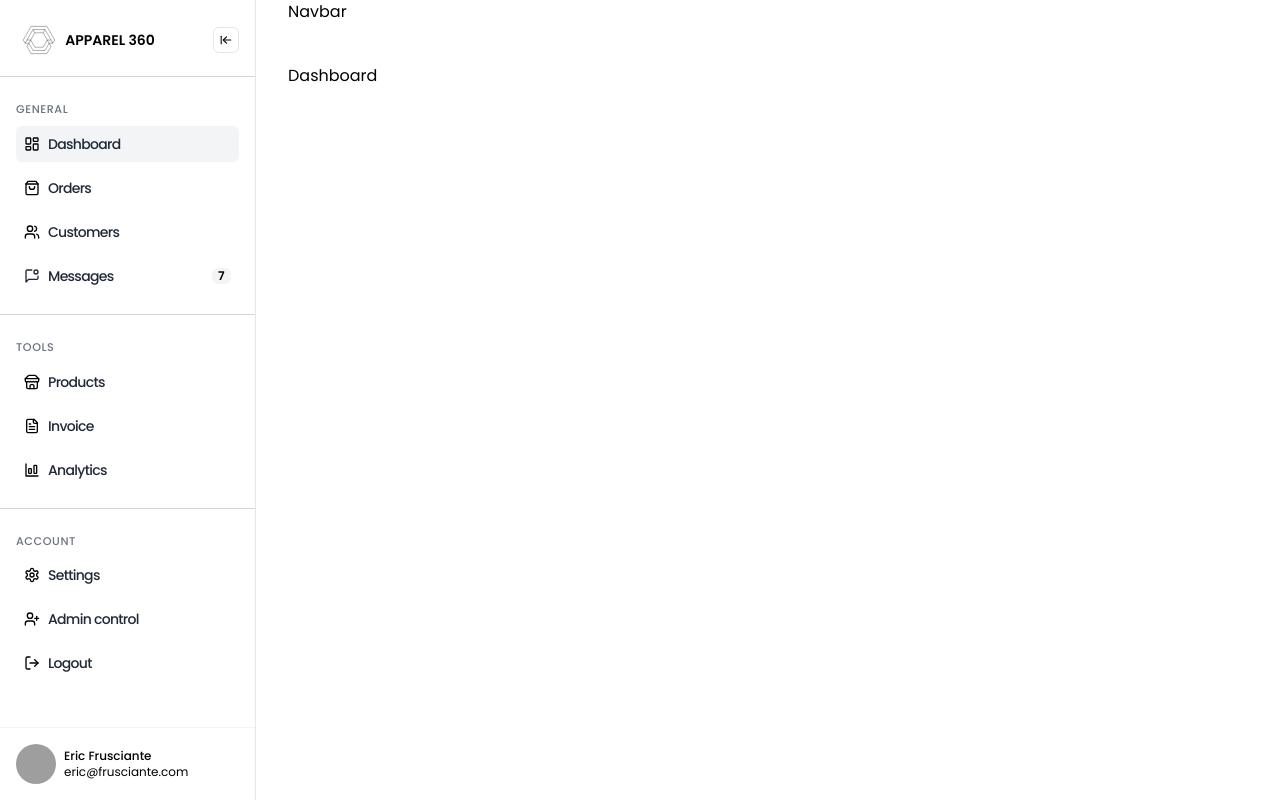
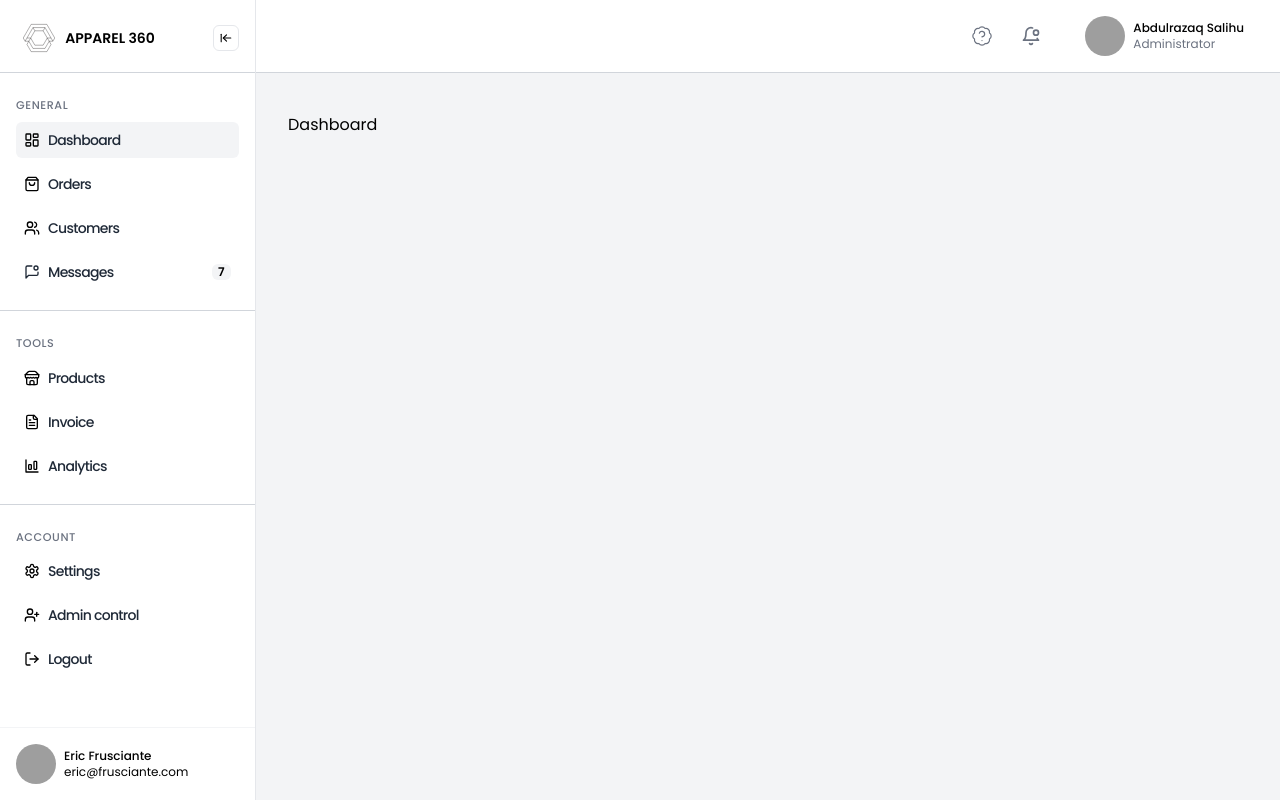
Before and after one commit to abdrzqsalihu/Apparel-360, a React (Vite) app: page /admin in a window 1280 px wide. Built offline with nearby package versions, Linux system fonts and the light colour scheme; grey boxes are pictures that could not be loaded.

Commit message:
implemented the navbar ui

```diff
--- a/src/admin/AdminLayout.jsx
+++ b/src/admin/AdminLayout.jsx
@@ -9,14 +9,14 @@ import Settings from "./pages/Settings";
 
 function AdminLayout() {
   return (
-    <div className="relative lg:flex overflow-hidden">
+    <div className="relative lg:flex overflow-hidden bg-gray-100 h-screen">
       <div className="flex md:h-full md:w-64 flex-col fixed inset-y-0 z-50">
         <Sidebar />
       </div>
 
-      <div className="flex flex-col flex-grow md:ml-72">
+      <div className="flex flex-col flex-grow">
         <Navbar />
-        <div className="mt-10">
+        <div className="mt-10 md:ml-72">
           <Routes>
             <Route path="/" element={<Dashboard />} />
             <Route path="/dashboard" element={<Dashboard />} />
--- a/src/admin/components/Navbar.jsx
+++ b/src/admin/components/Navbar.jsx
@@ -1,5 +1,51 @@
+import { BadgeHelp, BellDot, MenuIcon } from "lucide-react";
+
 function Navbar() {
-  return <div>Navbar</div>;
+  return (
+    <div>
+      <div className="flex p-5 border-b items-center justify-between md:justify-end bg-white h-[4.56rem] border-gray-300">
+        <button id="menuButton" className="md:hidden">
+          <MenuIcon />
+        </button>
+
+        <div className="flex items-center gap-7 mr-7">
+          <a
+            href="https://wa.me/+2348085458632"
+            target="_blank"
+            aria-label="WhatsApp Profile"
+            className="hidden md:block"
+          >
+            <BadgeHelp
+              size={22}
+              strokeWidth={1.3}
+              className="text-gray-500"
+              // color="#5056FD"
+            />
+          </a>
+
+          <BellDot size={20} className="text-gray-500" />
+        </div>
+        <a
+          href="#"
+          className="flex items-center gap-2 bg-white p-4 hover:bg-gray-50"
+        >
+          <img
+            alt=""
+            src="https://images.unsplash.com/photo-1600486913747-55e5470d6f40?ixlib=rb-1.2.1&ixid=MnwxMjA3fDB8MHxwaG90by1wYWdlfHx8fGVufDB8fHx8&auto=format&fit=crop&w=1770&q=80"
+            className="size-10 rounded-full object-cover"
+          />
+
+          <div>
+            <p className="text-xs">
+              <strong className="block font-medium">Abdulrazaq Salihu</strong>
+
+              <span className="text-gray-500"> Administrator</span>
+            </p>
+          </div>
+        </a>
+      </div>
+    </div>
+  );
 }
 
 export default Navbar;
--- a/src/admin/components/Sidebar.jsx
+++ b/src/admin/components/Sidebar.jsx
@@ -19,7 +19,7 @@ function Sidebar() {
       <div className="flex h-screen flex-col justify-between border-e bg-white">
         <div className="py-5">
           <div className="px-4 flex items-center justify-between border-b border-gray-300 pb-4">
-            <div className="flex items-center h-10 w-36 place-content-center">
+            <div className="flex items-center h-9 w-36 place-content-center">
               <img className="w-9 h-9" src="/logo.svg" width={40} alt="logo" />
               <p className="text-sm ml-2 font-semibold">APPAREL 360</p>
             </div>
```
